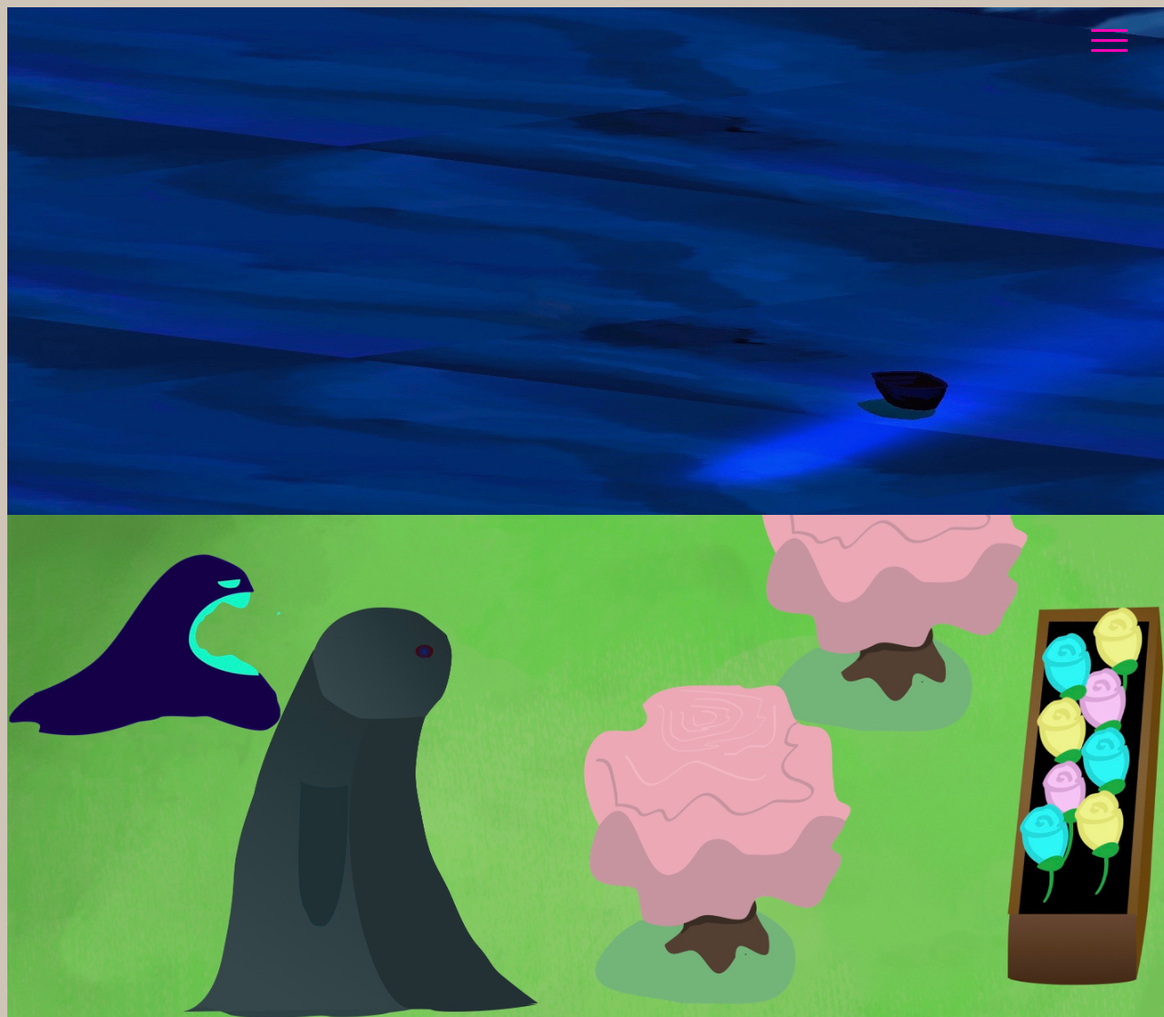
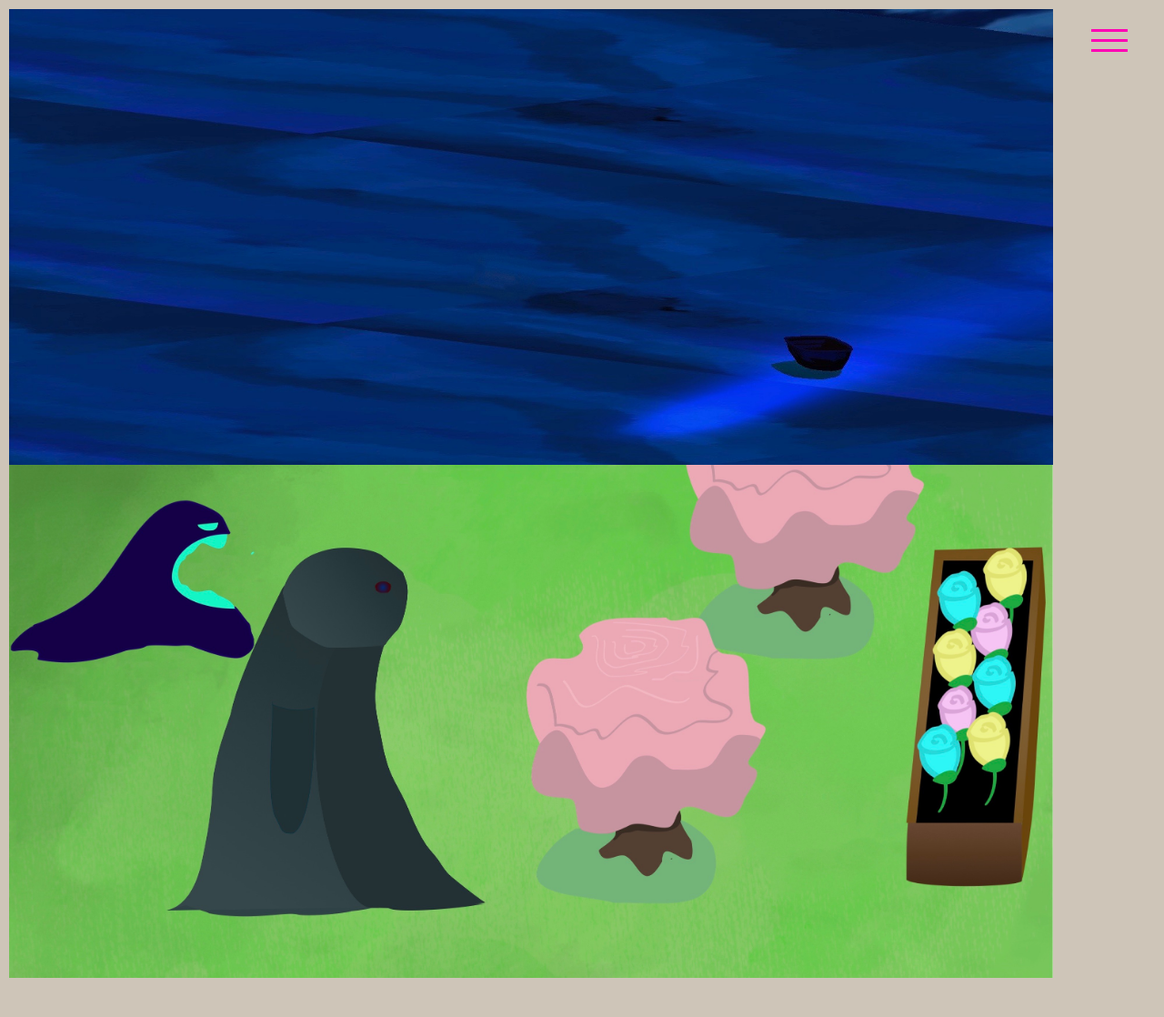
Before and after one commit to ericosherow/ericosherow.github.io, a plain HTML site: page gamedesign.html in a window 1280 px wide. Shown: the top 1118 px of the page at 91% size. Drawn offline with Linux system fonts and the light colour scheme.

Commit message:
update gamedesign.html

```diff
--- a/gamedesign.html
+++ b/gamedesign.html
@@ -13,6 +13,8 @@
 
   body{
     width: 100%;
+    margin-left: 10px;
+    margin-top:10px;
   }
   @font-face{
     src: url("SIMPLIFICA/SIMPLIFICA Typeface.ttf");
@@ -164,6 +166,7 @@
 }
 .hover-container {
   position: relative;
+  width:89.7%;
 }
 
 .overlay {
@@ -198,7 +201,7 @@
 
 <div class="hover-container">
 <a href="boat.html">
-<img src="art/RomanticBoat.jpeg" class="image-left">
+<img src="art/RomanticBoat.jpeg" class="image-left"></a>
 <div class="overlay">
     <div class="titleclass">Boat on Water <br> Simulation of Boat on Waves <br> Unity 3d <br> <br> click for more info  </div>
   </div>
@@ -206,7 +209,7 @@
 
 <div class="hover-container">
    <a href="enviro.html">
-<img src="art/enviromental.jpeg" class="image-left">
+<img src="art/enviromental.jpeg" class="image-left"></a>
 <div class="overlay">
     <div class="titleclass"> Enviromental Defense <br> Tower Defense Game <br> Unity 2d <br> <br> click for more info  </div>
   </div>
```
